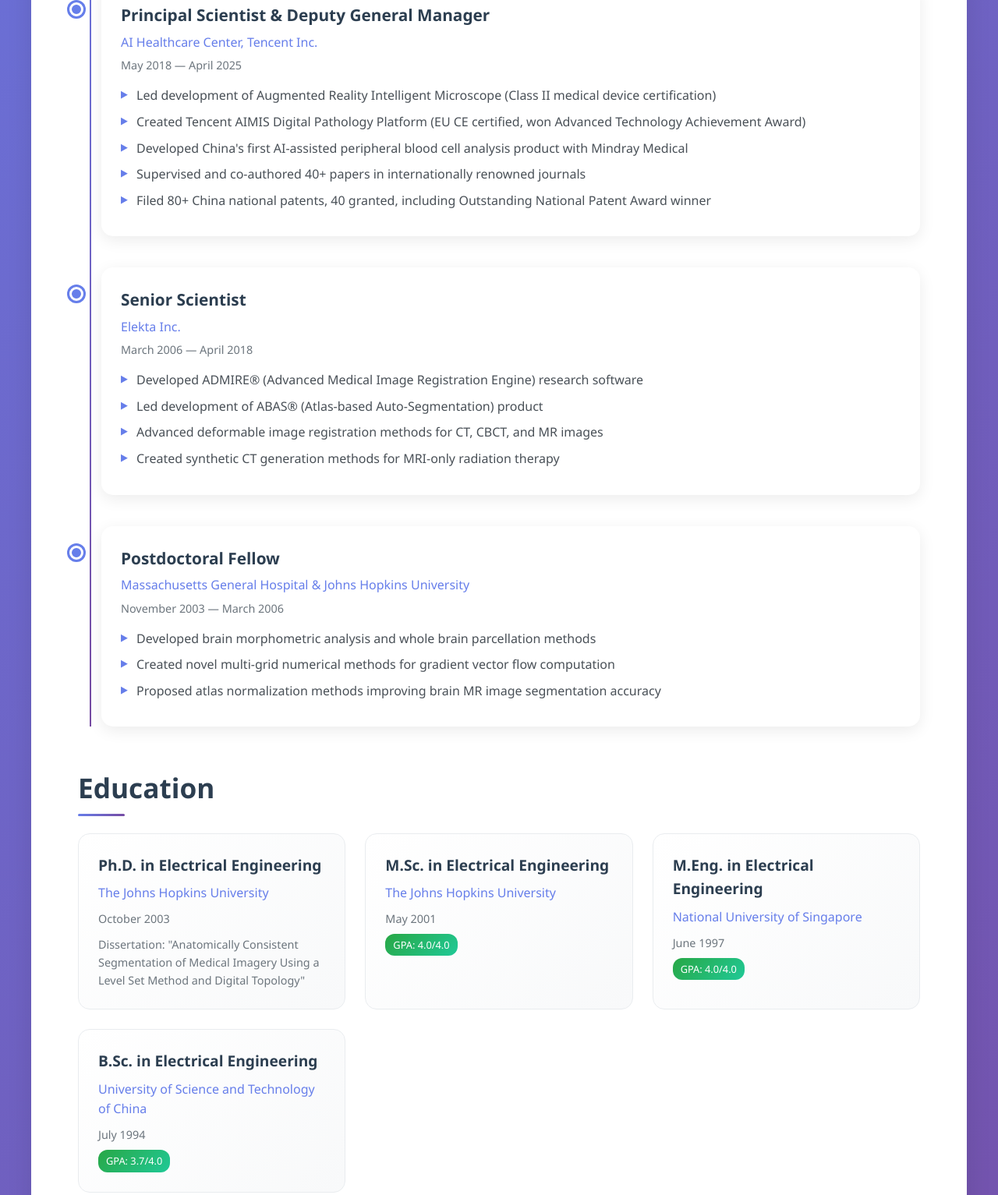
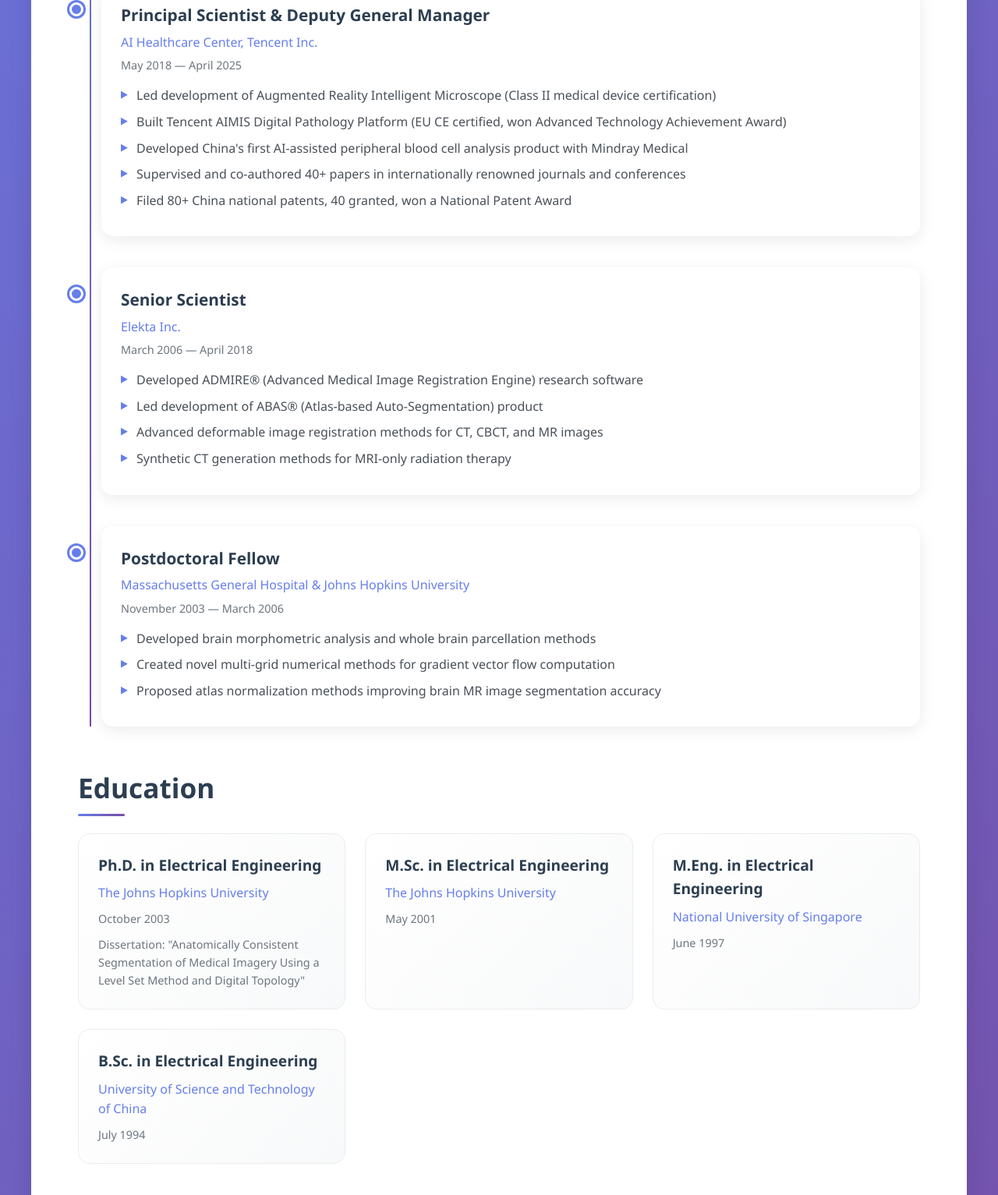
Before and after one commit to xhan2025/xhan2025.github.io, a plain HTML site: page index.html in a window 1280 px wide. Shown: the part 1625-3158 px from the top of the page at 78% size. Drawn offline with Linux system fonts and the light colour scheme.

Commit message:
Update index.html

```diff
--- a/index.html
+++ b/index.html
@@ -543,10 +543,10 @@
                         <div class="duration">May 2018 — April 2025</div>
                         <ul class="achievements">
                             <li>Led development of Augmented Reality Intelligent Microscope (Class II medical device certification)</li>
-                            <li>Created Tencent AIMIS Digital Pathology Platform (EU CE certified, won Advanced Technology Achievement Award)</li>
+                            <li>Built Tencent AIMIS Digital Pathology Platform (EU CE certified, won Advanced Technology Achievement Award)</li>
                             <li>Developed China's first AI-assisted peripheral blood cell analysis product with Mindray Medical</li>
-                            <li>Supervised and co-authored 40+ papers in internationally renowned journals</li>
-                            <li>Filed 80+ China national patents, 40 granted, including Outstanding National Patent Award winner</li>
+                            <li>Supervised and co-authored 40+ papers in internationally renowned journals and conferences</li>
+                            <li>Filed 80+ China national patents, 40 granted, won a National Patent Award</li>
                         </ul>
                     </div>
 
@@ -558,7 +558,7 @@
                             <li>Developed ADMIRE® (Advanced Medical Image Registration Engine) research software</li>
                             <li>Led development of ABAS® (Atlas-based Auto-Segmentation) product</li>
                             <li>Advanced deformable image registration methods for CT, CBCT, and MR images</li>
-                            <li>Created synthetic CT generation methods for MRI-only radiation therapy</li>
+                            <li>Synthetic CT generation methods for MRI-only radiation therapy</li>
                         </ul>
                     </div>
 
@@ -588,19 +588,16 @@
                         <div class="degree">M.Sc. in Electrical Engineering</div>
                         <div class="university">The Johns Hopkins University</div>
                         <div class="year">May 2001</div>
-                        <div class="gpa">GPA: 4.0/4.0</div>
                     </div>
                     <div class="education-card">
                         <div class="degree">M.Eng. in Electrical Engineering</div>
                         <div class="university">National University of Singapore</div>
                         <div class="year">June 1997</div>
-                        <div class="gpa">GPA: 4.0/4.0</div>
                     </div>
                     <div class="education-card">
                         <div class="degree">B.Sc. in Electrical Engineering</div>
                         <div class="university">University of Science and Technology of China</div>
                         <div class="year">July 1994</div>
-                        <div class="gpa">GPA: 3.7/4.0</div>
                     </div>
                 </div>
             </section>
```
